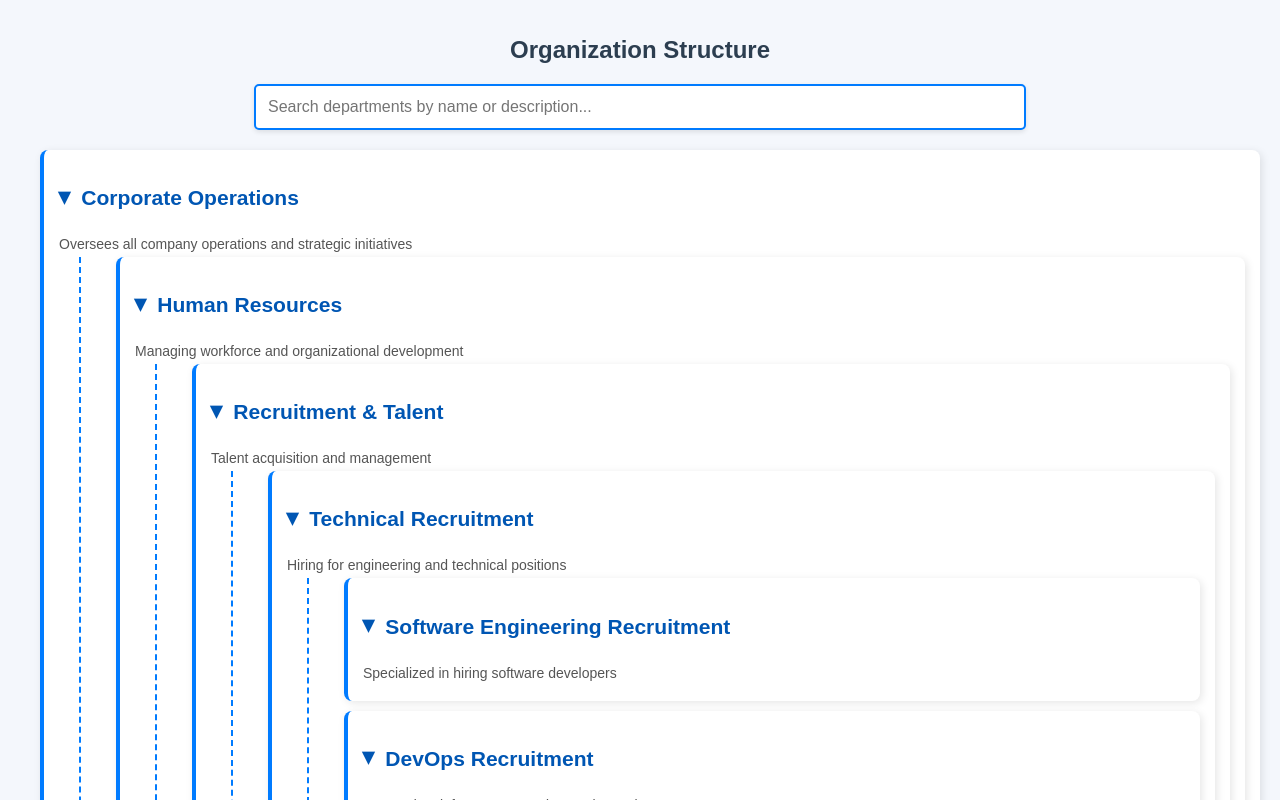
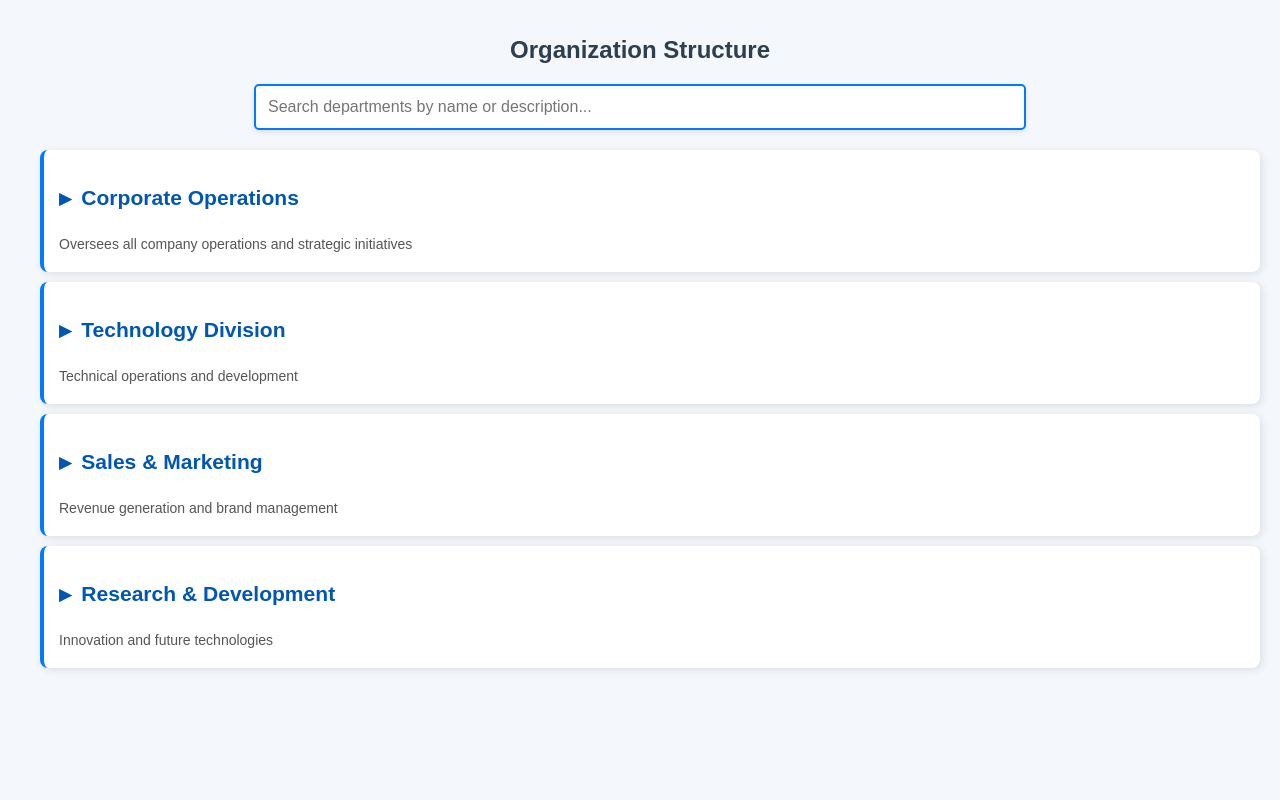
Before and after one commit to erdincerkenez-ui/department-hierarchy, a React (Create React App) app: page / in a window 1280 px wide. Shown: the top 800 px of the page. Built offline with nearby package versions, Linux system fonts and the light colour scheme; the HTML template or start-up script is replaced by a standard one.

Commit message:
Updated search behavior to auto-expand all departments on search

```diff
--- a/src/components/Department.tsx
+++ b/src/components/Department.tsx
@@ -1,4 +1,4 @@
-import React, { useState, memo } from "react";
+import React, { useState, useEffect, memo } from "react";
 import { Department as DepartmentType } from "../utils/search";
 import "../styles/Department.scss";
 
@@ -19,6 +19,12 @@ const highlightText = (text: string, searchTerm: string) => {
 // Recursive component to render hierarchical departments
 const Department: React.FC<DepartmentProps> = memo(({ id, name, description, subDepartments = [], searchTerm }) => {
   const [isOpen, setIsOpen] = useState(true);
+
+  // If there is a search term, always keep departments open
+  useEffect(() => {
+    setIsOpen(searchTerm.trim().length > 0);
+  }, [searchTerm]);
+
     // Toggle function
     const toggleOpen = () => {
       setIsOpen(!isOpen);
@@ -31,9 +37,6 @@ const Department: React.FC<DepartmentProps> = memo(({ id, name, description, sub
         <h3>{highlightText(name, searchTerm)}</h3>
       </div>
       <p>{highlightText(description, searchTerm)}</p>
-
-
-
 
 
       {/* Ensure subDepartments is correctly typed and pass searchTerm */}
```
